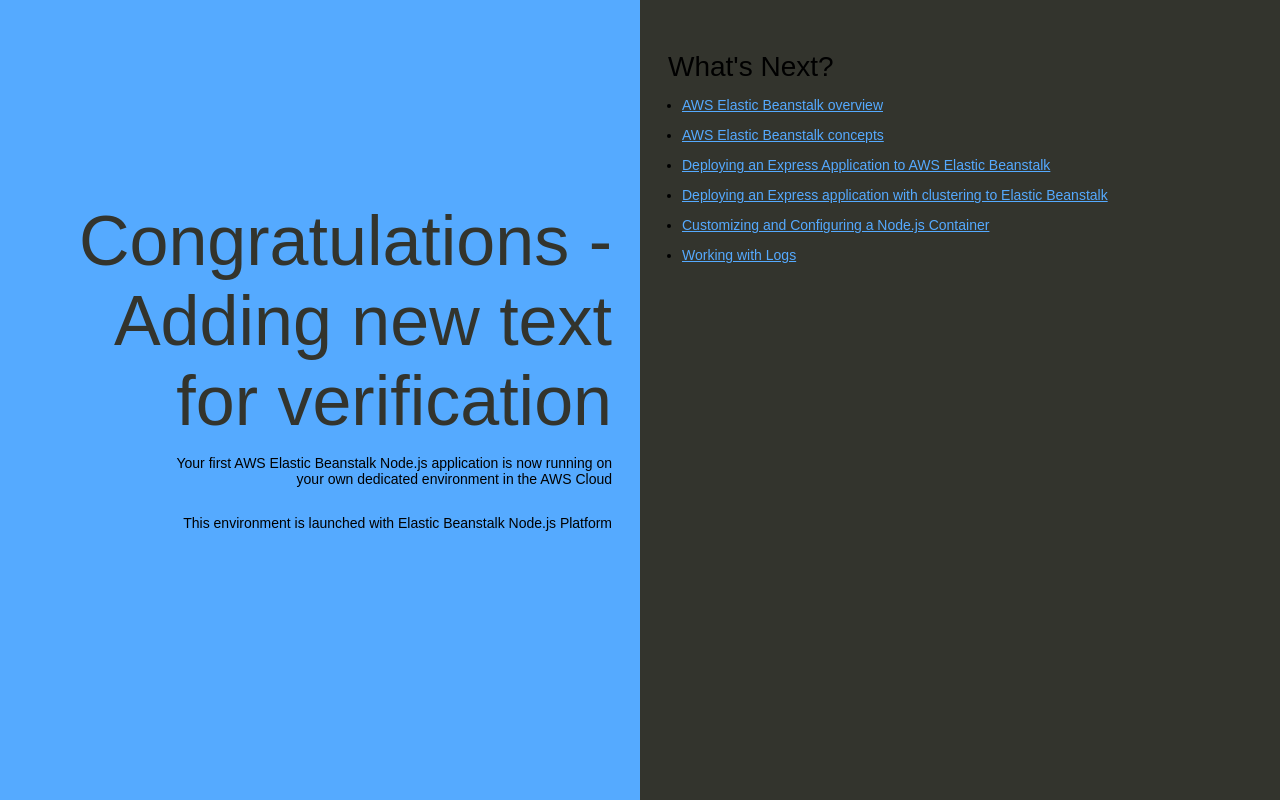
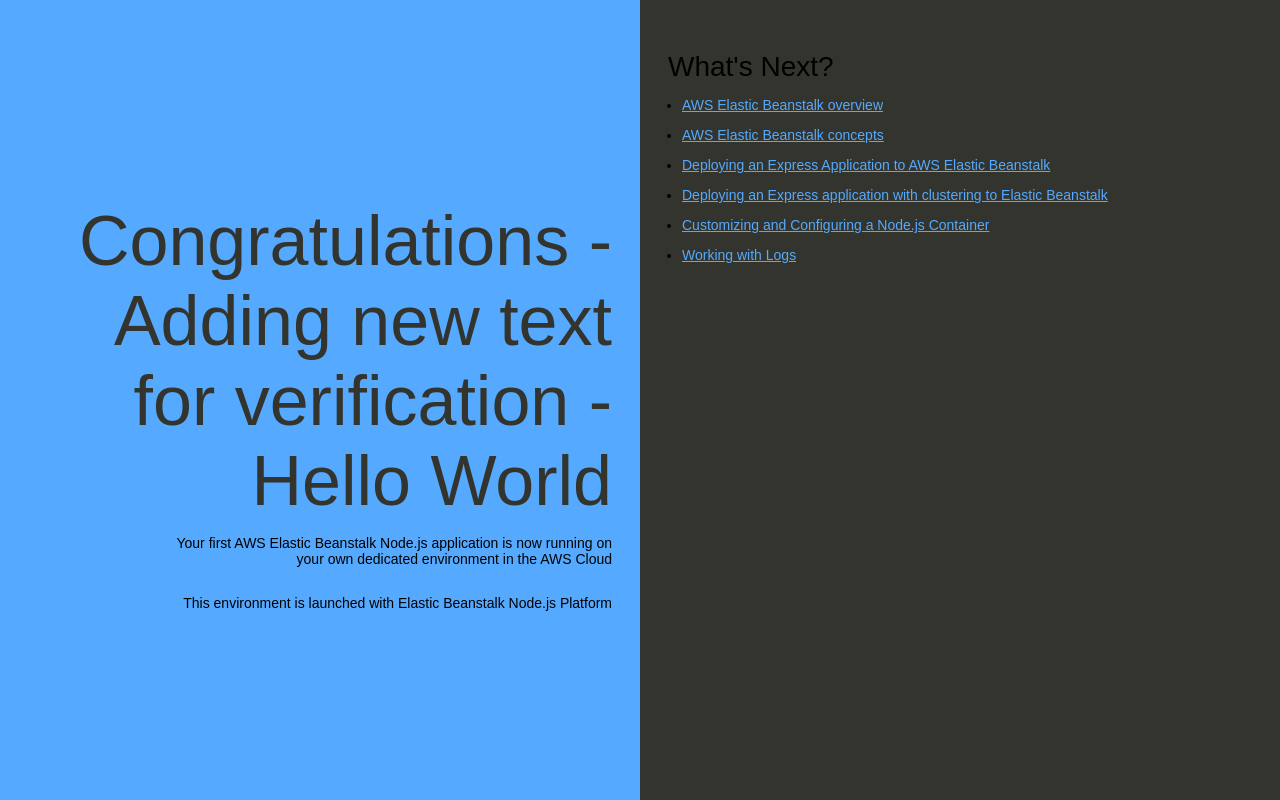
Before and after one commit to muthu-selvan/demo-app-node, a website: page index.html in a window 1280 px wide. Drawn offline with Linux system fonts and the light colour scheme.

Commit message:
Update index.html

```diff
--- a/index.html
+++ b/index.html
@@ -74,7 +74,7 @@
   </head>
   <body>
     <div class="textColumn">
-      <h1>Congratulations - Adding new text for verification</h1>
+      <h1>Congratulations - Adding new text for verification - Hello World </h1>
       <p>Your first AWS Elastic Beanstalk Node.js application is now running on your own dedicated environment in the AWS Cloud</p>
       <p>This environment is launched with Elastic Beanstalk Node.js Platform</p>
     </div>
```
